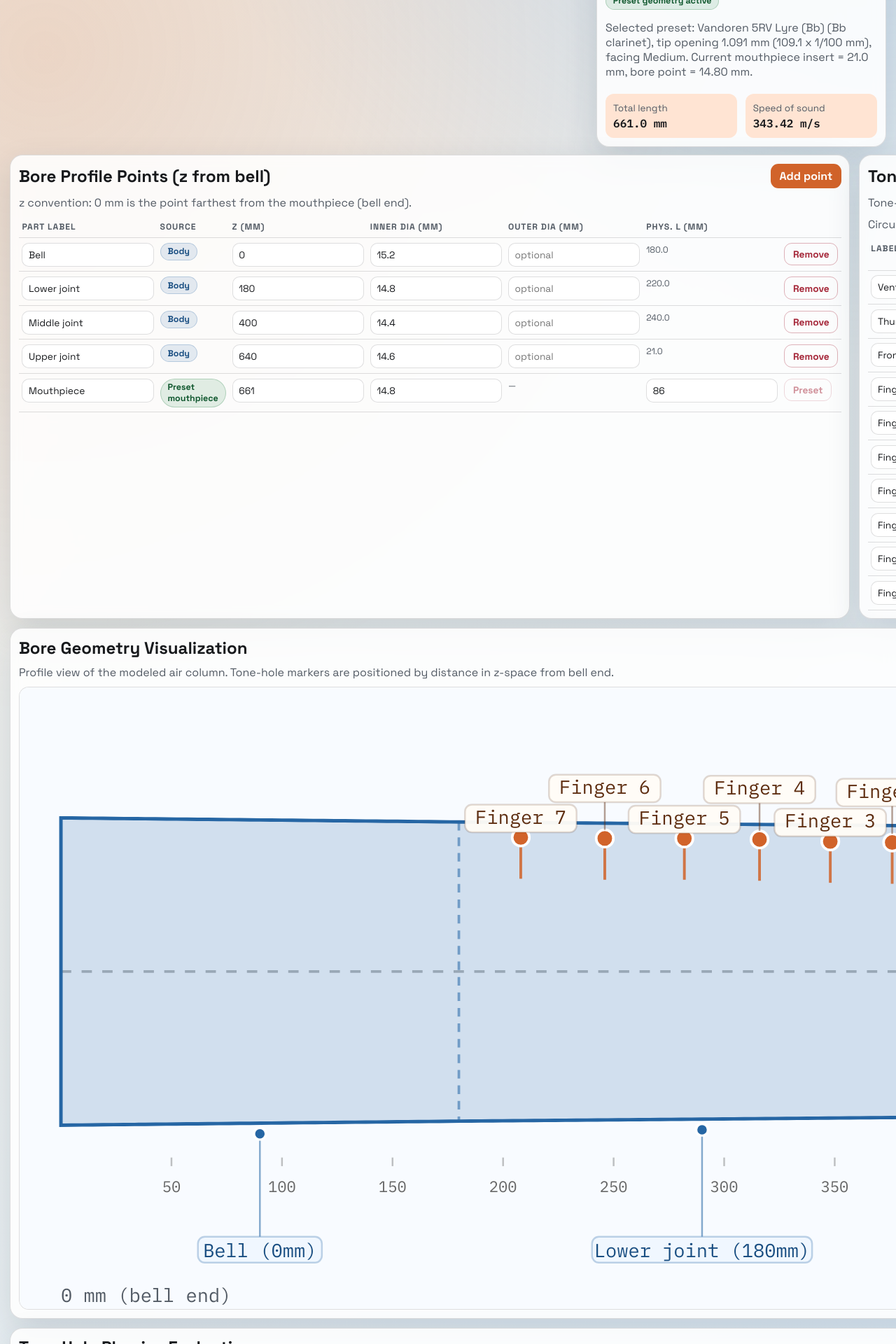
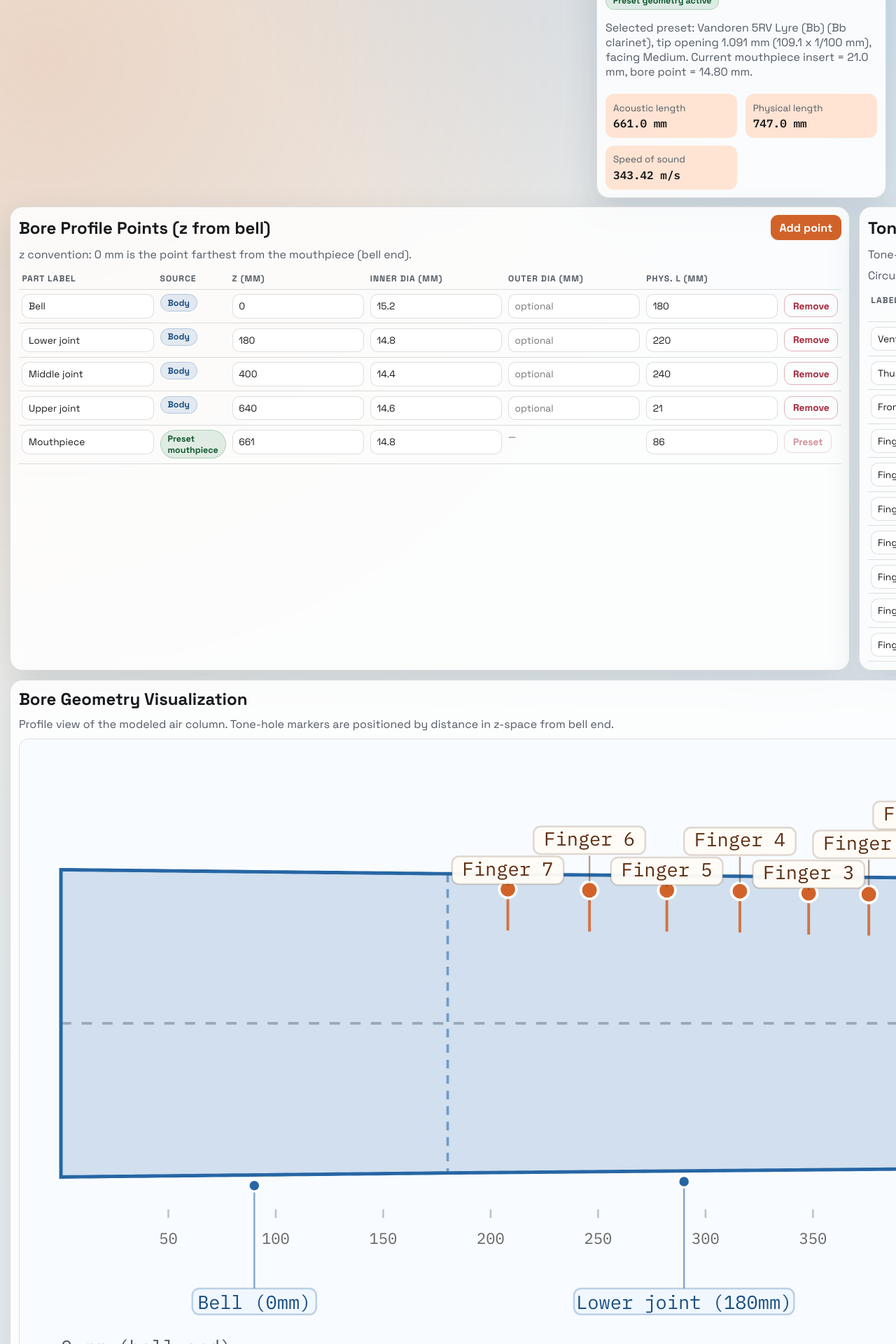
Before and after one commit to sexyUnderwriter/Tube-Physics, a React (Vite) app in the folder clarinet-bore-lab/: page / in a window 1280 px wide. Shown: the part 480-2400 px from the top of the page at 70% size. Built offline with nearby package versions, Linux system fonts and the light colour scheme.

Commit message:
feat: add physical instrument length calculation; enhance segment update functions and visualization adjustments

```diff
--- a/clarinet-bore-lab/src/App.tsx
+++ b/clarinet-bore-lab/src/App.tsx
@@ -626,6 +626,11 @@ export default function App() {
   }, [profileRows]);
 
   const totalLengthMm = useMemo(() => totalBoreLengthMm(acousticSegments), [acousticSegments]);
+  const physicalInstrumentLengthMm = useMemo(
+    () =>
+      bodyLengthMm + Math.max(mouthpiece.insertMm, 0) + Math.max(mouthpiece.overallLengthMm, 0),
+    [bodyLengthMm, mouthpiece.insertMm, mouthpiece.overallLengthMm]
+  );
   const cMs = useMemo(() => speedOfSoundMs(tempC), [tempC]);
   const results = useMemo(
     () => evaluateToneHoles(acousticSegments, holes, tempC, pitchStandardHz, fingerings),
@@ -675,8 +680,11 @@ export default function App() {
       Math.max(...profilePoints.map((point) => point.diameterMm * 0.5), 8) * 1.15;
     const usableHalfHeight = 108;
 
-    const tipLengthMm = Math.max(mouthpiece.overallLengthMm - mouthpiece.insertMm, 0);
-    const visualTotalMm = totalLengthMm + tipLengthMm;
+    // Physical extent beyond acoustic endpoint uses the full mouthpiece length.
+    // Acoustic total already includes insert depth; adding overall length yields
+    // body + insert + full mouthpiece physical extent.
+    const mouthpiecePhysicalLengthMm = Math.max(mouthpiece.overallLengthMm, 0);
+    const visualTotalMm = totalLengthMm + mouthpiecePhysicalLengthMm;
 
     const zToSvg = (zMm: number): number => {
       if (visualTotalMm <= 0) {
@@ -706,7 +714,8 @@ export default function App() {
     const polygon = `${top.join(" ")} ${bottom.join(" ")}`;
     const labelLaneHeight = 18;
     const minLabelGap = 10;
-    const laneRightEdges: number[] = [];
+    const topLaneRightEdges: number[] = [];
+    const bottomLaneRightEdges: number[] = [];
     const holesOnBore = [...holes]
       .sort((a, b) => a.zMm - b.zMm)
       .map((hole) => {
@@ -714,6 +723,9 @@ export default function App() {
         const localRadius = rToSvg(hole.diameterMm * 0.5);
         const labelWidth = Math.max(hole.label.length * 6.6 + 12, 44);
         const leftEdge = x - labelWidth / 2;
+        const angle = Number.isFinite(hole.angleDeg) ? hole.angleDeg : 0;
+        const isBackHole = Math.abs(Math.abs(angle) - 180) <= 20;
+        const laneRightEdges = isBackHole ? bottomLaneRightEdges : topLaneRightEdges;
 
         let laneIndex = 0;
         while (
@@ -730,8 +742,16 @@ export default function App() {
           x,
           localRadius,
           labelWidth,
-          labelY: centerY - localRadius - 36 - laneIndex * labelLaneHeight,
-          dotY: centerY - localRadius - 28,
+          labelY: isBackHole
+            ? centerY + localRadius + 36 + laneIndex * labelLaneHeight
+            : centerY - localRadius - 36 - laneIndex * labelLaneHeight,
+          dotY: isBackHole ? centerY + localRadius + 28 : centerY - localRadius - 28,
+          stemFromY: isBackHole ? centerY + localRadius + 4 : centerY - localRadius - 4,
+          stemToY: isBackHole ? centerY + localRadius + 24 : centerY - localRadius - 24,
+          leaderFromY: isBackHole ? centerY + localRadius + 33 : centerY - localRadius - 33,
+          leaderToY: isBackHole
+            ? centerY + localRadius + 30 + laneIndex * labelLaneHeight
+            : centerY - localRadius - 30 - laneIndex * labelLaneHeight,
         };
       });
 
@@ -811,7 +831,7 @@ export default function App() {
     const tipX1 = zToSvg(visualTotalMm);
     const tipR0 = rToSvg(mouthpiece.boreMm * 0.5);
     const tipR1 = rToSvg(2);
-    const mouthpieceTip = tipLengthMm > 0
+    const mouthpieceTip = mouthpiecePhysicalLengthMm > 0
       ? [
           `${tipX0.toFixed(2)},${(centerY - tipR0).toFixed(2)}`,
           `${tipX1.toFixed(2)},${(centerY - tipR1).toFixed(2)}`,
@@ -930,6 +950,82 @@ export default function App() {
     setSegments((prev) =>
       prev.map((s) => (s.id === id ? { ...s, [key]: Number.isFinite(value) ? value : 0 } : s))
     );
+  }
+
+  function updateSegmentCumulativeZ(id: string, rawValue: number): void {
+    const nextZ = Number.isFinite(rawValue) ? Math.max(rawValue, 0) : 0;
+    setSegments((prev) => {
+      const ordered = prev
+        .map((segment, index) => ({ id: segment.id, index, zMm: segment.zMm }))
+        .sort((a, b) => a.zMm - b.zMm);
+      const targetPos = ordered.findIndex((point) => point.id === id);
+      if (targetPos < 0) {
+        return prev;
+      }
+
+      const delta = nextZ - ordered[targetPos].zMm;
+      const posByIndex = new Map<number, number>();
+      ordered.forEach((point, pos) => {
+        posByIndex.set(point.index, pos);
+      });
+
+      return prev.map((segment, index) => {
+        const pos = posByIndex.get(index);
+        if (pos === undefined || pos < targetPos) {
+          return segment;
+        }
+        if (pos === targetPos) {
+          return { ...segment, zMm: nextZ };
+        }
+        return { ...segment, zMm: Math.max(segment.zMm + delta, 0) };
+      });
+    });
+  }
+
+  function updateSegmentPhysicalLength(id: string, rawValue: number): void {
+    const nextLength = Number.isFinite(rawValue) ? Math.max(rawValue, 0) : 0;
+    let nextInsertMm: number | null = null;
+
+    setSegments((prev) => {
+      const ordered = prev
+        .map((segment, index) => ({ id: segment.id, index, zMm: segment.zMm }))
+        .sort((a, b) => a.zMm - b.zMm);
+      const targetPos = ordered.findIndex((point) => point.id === id);
+      if (targetPos < 0) {
+        return prev;
+      }
+
+      // Last body point length is the mouthpiece insert length.
+      if (targetPos === ordered.length - 1) {
+        nextInsertMm = nextLength;
+        return prev;
+      }
+
+      const current = ordered[targetPos];
+      const next = ordered[targetPos + 1];
+      const oldLength = Math.max(next.zMm - current.zMm, 0);
+      const delta = nextLength - oldLength;
+      const posByIndex = new Map<number, number>();
+      ordered.forEach((point, pos) => {
+        posByIndex.set(point.index, pos);
+      });
+
+      return prev.map((segment, index) => {
+        const pos = posByIndex.get(index);
+        if (pos === undefined || pos <= targetPos) {
+          return segment;
+        }
+        return { ...segment, zMm: Math.max(segment.zMm + delta, 0) };
+      });
+    });
+
+    if (nextInsertMm !== null) {
+      setMouthpiece((prev) => ({
+        ...prev,
+        insertMm: nextInsertMm as number,
+        presetApplied: false,
+      }));
+    }
   }
 
   function updateSegmentLabel(id: string, value: string): void {
@@ -1221,8 +1317,12 @@ export default function App() {
           </p>
           <div className="stat-row">
             <div>
-              <span>Total length</span>
+              <span>Acoustic length</span>
               <strong>{totalLengthMm.toFixed(1)} mm</strong>
+            </div>
+            <div>
+              <span>Physical length</span>
+              <strong>{physicalInstrumentLengthMm.toFixed(1)} mm</strong>
             </div>
             <div>
               <span>Speed of sound</span>
@@ -1307,7 +1407,7 @@ export default function App() {
                       onChange={(e) =>
                         source === "mouthpiece"
                           ? updateMouthpieceSegment("zMm", Number(e.target.value))
-                          : updateSegment(segment.id, "zMm", Number(e.target.value))
+                          : updateSegmentCumulativeZ(segment.id, Number(e.target.value))
                       }
                     />
                   </td>
@@ -1346,11 +1446,13 @@ export default function App() {
                         }
                       />
                     ) : (
-                      <span className="muted-cell">
-                        {partLengthById.get(segment.id) !== null
-                          ? `${(partLengthById.get(segment.id) ?? 0).toFixed(1)}`
-                          : "—"}
-                      </span>
+                      <input
+                        type="number"
+                        value={partLengthById.get(segment.id) ?? ""}
+                        onChange={(e) =>
+                          updateSegmentPhysicalLength(segment.id, Number(e.target.value))
+                        }
+                      />
                     )}
                   </td>
                   <td>
@@ -1562,9 +1664,9 @@ export default function App() {
                   <g key={hole.id}>
                     <line
                       x1={hole.x}
-                      y1={boreSvg.centerY - hole.localRadius - 4}
+                      y1={hole.stemFromY}
                       x2={hole.x}
-                      y2={hole.dotY + 4}
+                      y2={hole.stemToY}
                       className="hole-stem"
                     />
                     <circle
@@ -1575,9 +1677,9 @@ export default function App() {
                     />
                     <line
                       x1={hole.x}
-                      y1={hole.dotY - 5}
+                      y1={hole.leaderFromY}
                       x2={hole.x}
-                      y2={hole.labelY + 4}
+                      y2={hole.leaderToY}
                       className="hole-label-leader"
                     />
                     <rect
```
